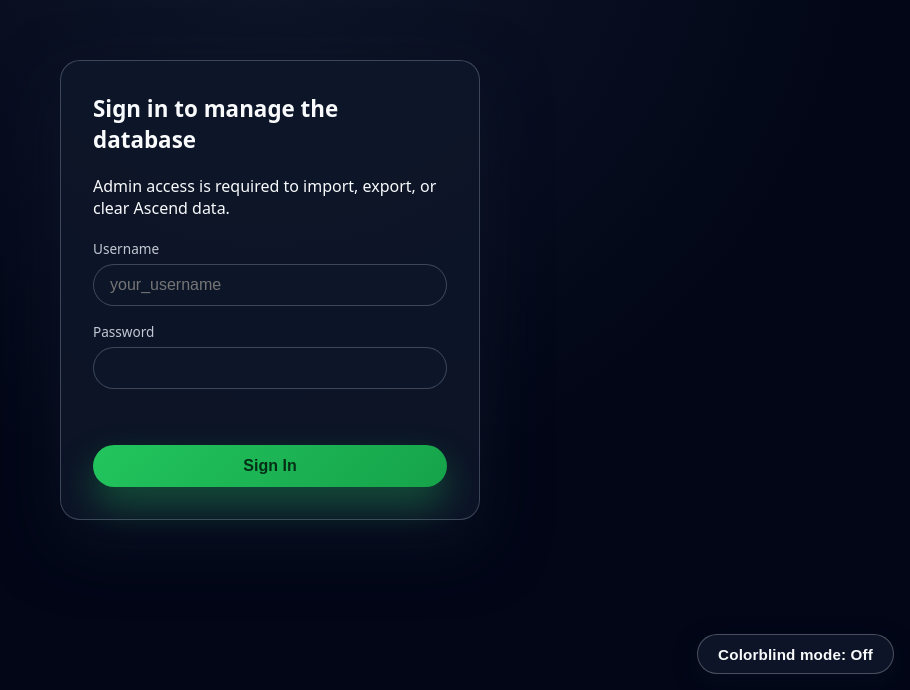
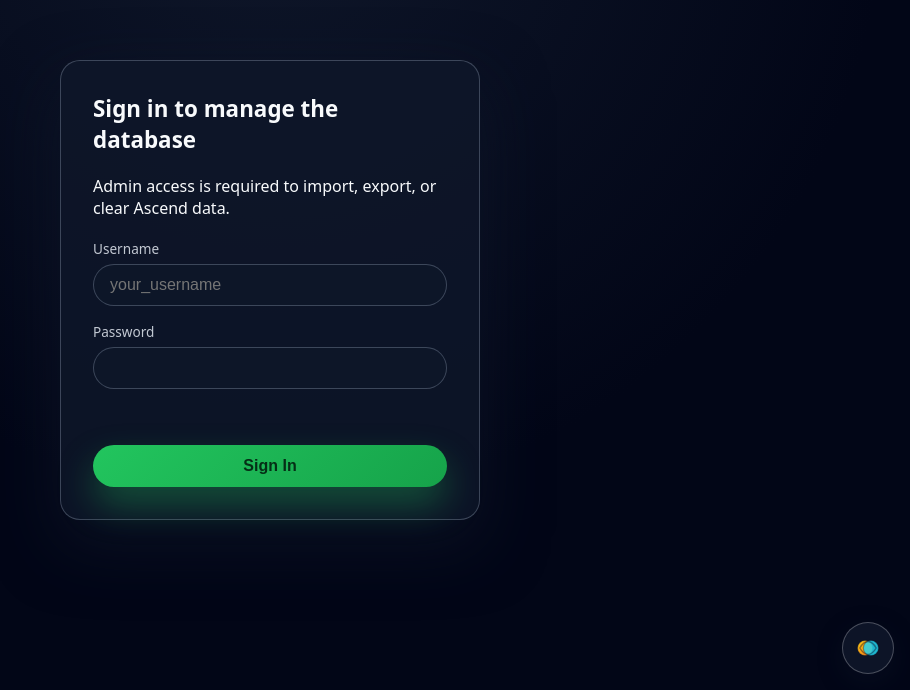
Before and after one commit to thatkow/Ascend, a plain HTML site: page admin.html in a window 1280 px wide. Shown: the part 110-800 px from the top of the page, without its empty margins (370-1280 px from the left). Drawn offline with Linux system fonts and the light colour scheme; no server answers.

Commit message:
Switch colorblind toggle to icon

```diff
--- a/shared/colorblind-mode.css
+++ b/shared/colorblind-mode.css
@@ -14,10 +14,12 @@
   border-radius: 999px;
   background: var(--colorblind-toggle-bg);
   color: var(--colorblind-toggle-color);
-  font-size: 0.95rem;
-  font-weight: 600;
-  letter-spacing: 0.01em;
-  padding: 0.65rem 1.25rem;
+  padding: 0;
+  width: 3.25rem;
+  height: 3.25rem;
+  display: inline-flex;
+  align-items: center;
+  justify-content: center;
   box-shadow: var(--colorblind-toggle-shadow);
   cursor: pointer;
   transition: transform 150ms ease, box-shadow 150ms ease, background 150ms ease;
@@ -31,6 +33,29 @@
 .colorblind-toggle:focus-visible {
   outline: 3px solid #facc15;
   outline-offset: 3px;
+}
+
+.colorblind-toggle__icon {
+  width: 1.75rem;
+  height: 1.75rem;
+  display: inline-flex;
+}
+
+.colorblind-toggle__icon svg {
+  width: 100%;
+  height: 100%;
+}
+
+.colorblind-toggle__sr-label {
+  position: absolute;
+  width: 1px;
+  height: 1px;
+  padding: 0;
+  margin: -1px;
+  overflow: hidden;
+  clip: rect(0, 0, 0, 0);
+  white-space: nowrap;
+  border: 0;
 }
 
 body.colorblind-mode .colorblind-toggle {
--- a/shared/colorblind-mode.js
+++ b/shared/colorblind-mode.js
@@ -2,6 +2,7 @@ const STORAGE_KEY = 'ascend.colorblindMode';
 const COLORBLIND_CLASS = 'colorblind-mode';
 const listeners = new Set();
 let toggleButton = null;
+let toggleLabelElement = null;
 let colorblindModeEnabled = readInitialState();
 
 function readInitialState() {
@@ -42,9 +43,10 @@ function updateToggleButtonState() {
     return;
   }
 
-  const label = colorblindModeEnabled ? 'Colorblind mode: On' : 'Colorblind mode: Off';
   const description = colorblindModeEnabled ? 'Disable colorblind mode' : 'Enable colorblind mode';
-  toggleButton.textContent = label;
+  if (toggleLabelElement) {
+    toggleLabelElement.textContent = description;
+  }
   toggleButton.setAttribute('aria-pressed', String(colorblindModeEnabled));
   toggleButton.setAttribute('aria-label', description);
   toggleButton.setAttribute('title', description);
@@ -95,8 +97,32 @@ function ensureToggleButton() {
     toggleColorblindMode();
   });
 
+  const iconWrapper = document.createElement('span');
+  iconWrapper.className = 'colorblind-toggle__icon';
+  iconWrapper.setAttribute('aria-hidden', 'true');
+  iconWrapper.innerHTML = `
+    <svg viewBox="0 0 48 48" role="presentation" focusable="false">
+      <defs>
+        <linearGradient id="colorblindToggleHighlight" x1="0%" y1="0%" x2="100%" y2="100%">
+          <stop offset="0%" stop-color="#facc15" />
+          <stop offset="100%" stop-color="#f97316" />
+        </linearGradient>
+      </defs>
+      <circle cx="19" cy="24" r="13" fill="url(#colorblindToggleHighlight)" stroke="rgba(15,23,42,0.35)" stroke-width="2" />
+      <circle cx="29" cy="24" r="13" fill="#22d3ee" fill-opacity="0.85" stroke="rgba(15,23,42,0.35)" stroke-width="2" />
+      <path d="M10 24c4-7 10-11 14-11s10 4 14 11c-4 7-10 11-14 11s-10-4-14-11z" fill="none" stroke="#0f172a" stroke-opacity="0.45" stroke-width="2.5" stroke-linecap="round" stroke-linejoin="round" />
+    </svg>
+  `;
+
+  const srLabel = document.createElement('span');
+  srLabel.className = 'colorblind-toggle__sr-label';
+
+  button.appendChild(iconWrapper);
+  button.appendChild(srLabel);
+
   document.body.appendChild(button);
   toggleButton = button;
+  toggleLabelElement = srLabel;
   updateToggleButtonState();
   return button;
 }
```
